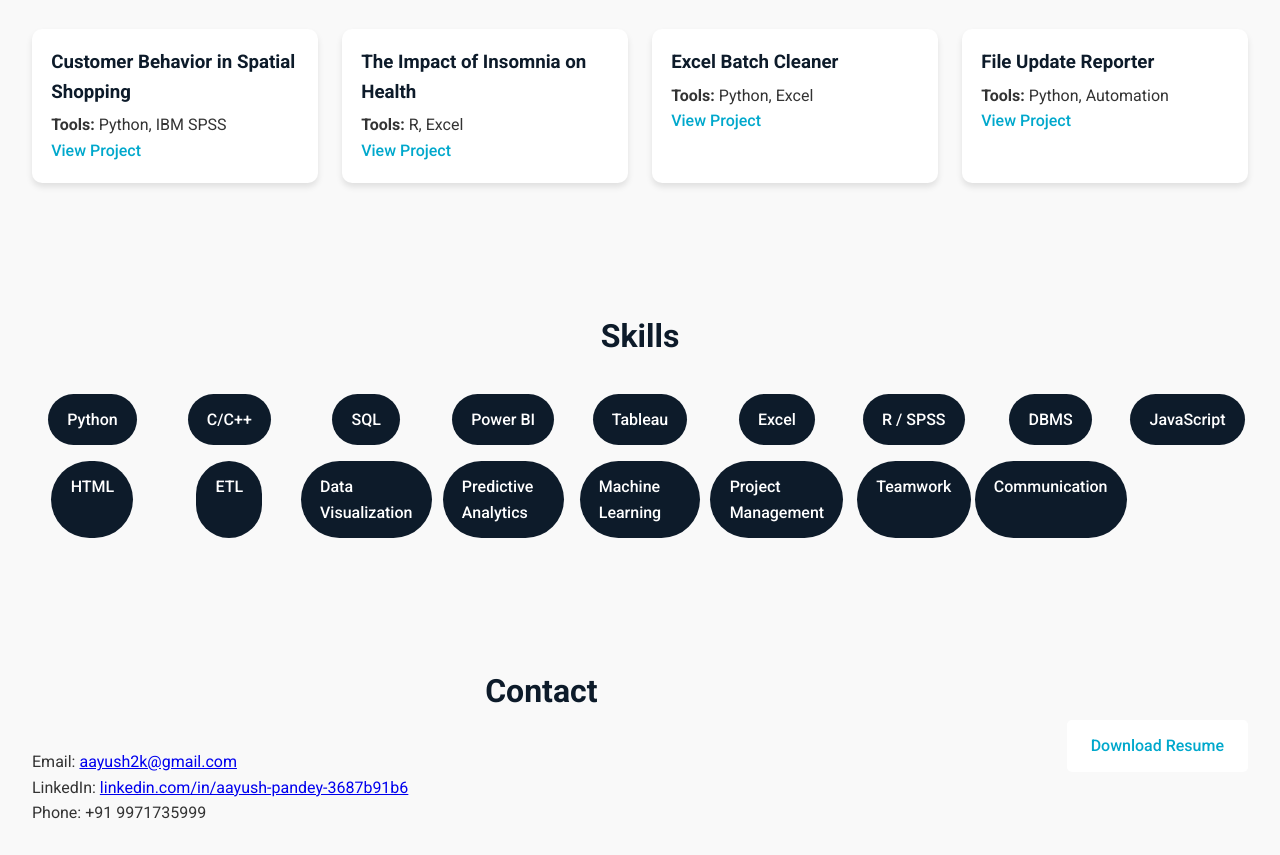
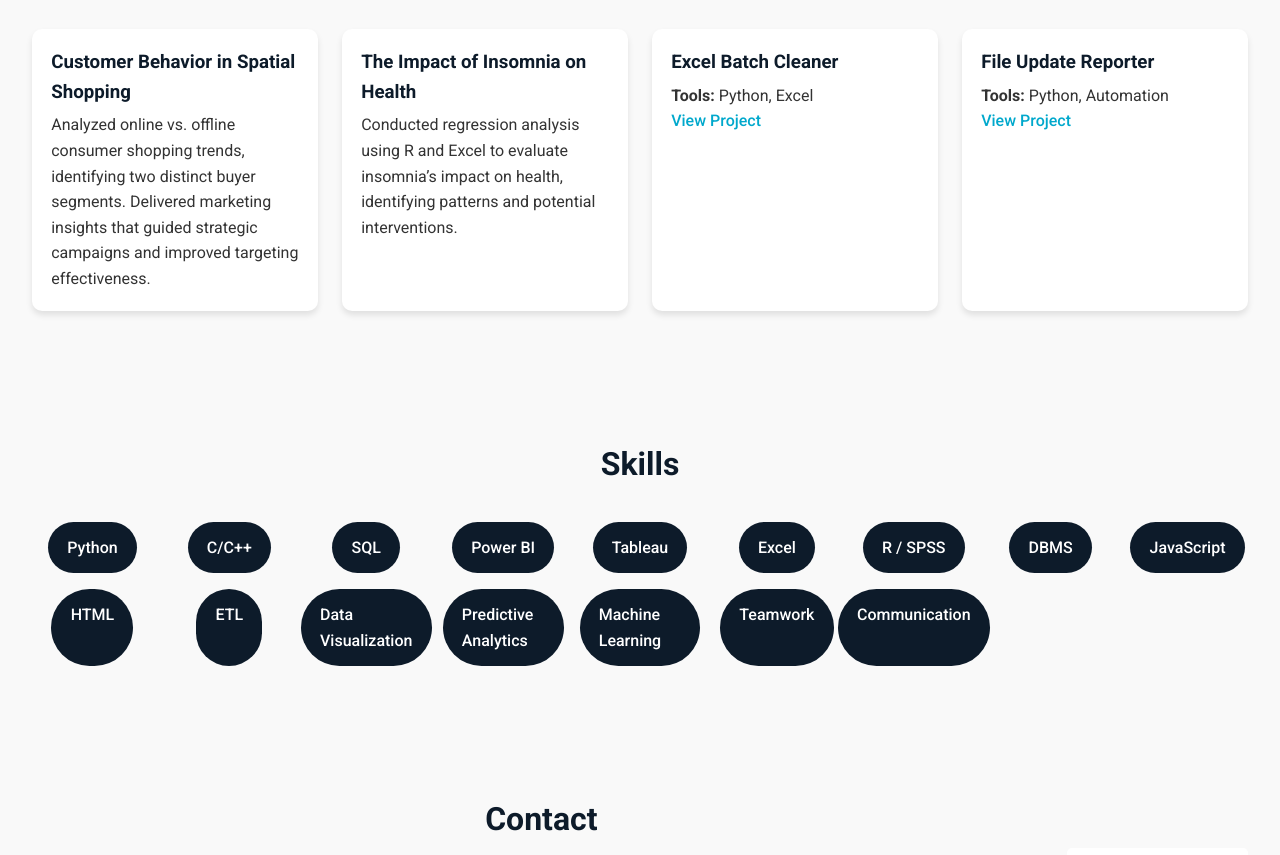
Before and after one commit to vielnos/Resume-Website, a plain HTML site: page index.html in a window 1280 px wide. Shown: the part 1399-2254 px from the top of the page. Drawn offline with Linux system fonts and the light colour scheme.

Commit message:
Updated Resume

```diff
--- a/index.html
+++ b/index.html
@@ -30,9 +30,6 @@
         <h2>Hi, I'm Aayush Pandey</h2>
         <p>Data Analyst & Aspiring Product / Project Manager</p>
         <a href="mailto:aayush2k@gmail.com" class="btn">Get in Touch</a>
-      </div>
-      <div class="hero-image">
-        <img src="https://avatars.githubusercontent.com/u/your-github-id?v=4" alt="Aayush Pandey" />
       </div>
     </div>
   </header>
@@ -79,26 +76,31 @@
     <div class="container">
       <h2>Projects</h2>
       <div class="projects-grid">
+
+        <!-- Resume PDF Projects -->
         <div class="project-card">
           <h3>Customer Behavior in Spatial Shopping</h3>
-          <p><strong>Tools:</strong> Python, IBM SPSS</p>
-          <a href="#" target="_blank">View Project</a>
+          <p>Analyzed online vs. offline consumer shopping trends, identifying two distinct buyer segments. Delivered marketing insights that guided strategic campaigns and improved targeting effectiveness.</p>
         </div>
+
         <div class="project-card">
           <h3>The Impact of Insomnia on Health</h3>
-          <p><strong>Tools:</strong> R, Excel</p>
-          <a href="#" target="_blank">View Project</a>
+          <p>Conducted regression analysis using R and Excel to evaluate insomnia’s impact on health, identifying patterns and potential interventions.</p>
         </div>
+
+        <!-- GitHub Projects -->
         <div class="project-card">
           <h3>Excel Batch Cleaner</h3>
           <p><strong>Tools:</strong> Python, Excel</p>
           <a href="https://github.com/vielnos/Excel-Batch-Cleaner" target="_blank">View Project</a>
         </div>
+
         <div class="project-card">
           <h3>File Update Reporter</h3>
           <p><strong>Tools:</strong> Python, Automation</p>
           <a href="https://github.com/vielnos/File-Update-Reporter" target="_blank">View Project</a>
         </div>
+
       </div>
     </div>
   </section>
@@ -122,7 +124,6 @@
         <div class="skill">Data Visualization</div>
         <div class="skill">Predictive Analytics</div>
         <div class="skill">Machine Learning</div>
-        <div class="skill">Project Management</div>
         <div class="skill">Teamwork</div>
         <div class="skill">Communication</div>
       </div>
```
